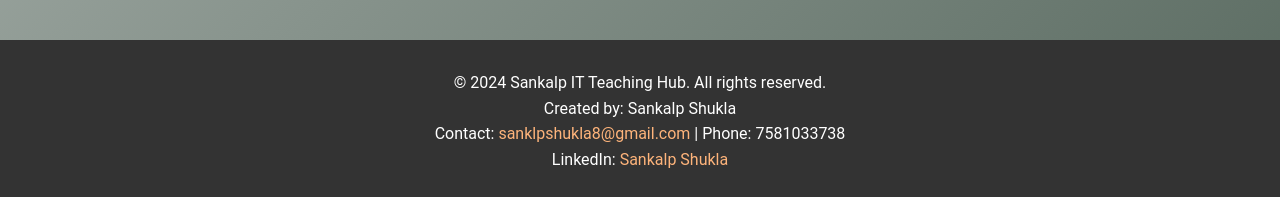
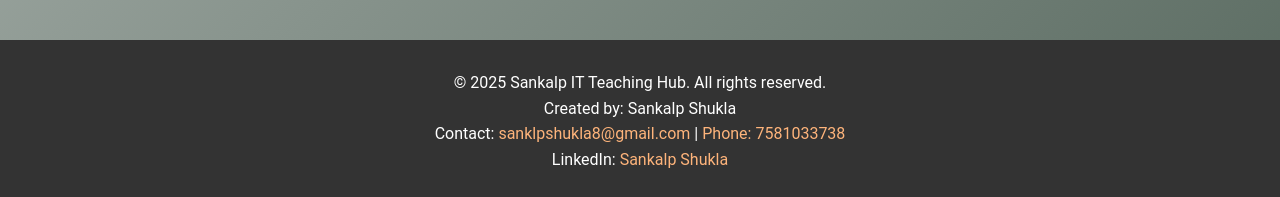
Before and after one commit to sankalp0607/codeInstituteWEB.github.io, a plain HTML site: page index.html in a window 1280 px wide. Shown: the part 2451-2648 px from the top of the page. Drawn offline with Linux system fonts and the light colour scheme.

Commit message:
Update index.html
save this change

```diff
--- a/index.html
+++ b/index.html
@@ -75,9 +75,9 @@
 
     <footer>
         <div class="footer-content">
-            <p>&copy; 2024 Sankalp IT Teaching Hub. All rights reserved.</p>
+            <p>&copy; 2025 Sankalp IT Teaching Hub. All rights reserved.</p>
             <p>Created by: Sankalp Shukla</p>
-            <p>Contact: <a href="mailto:sanklpshukla8@gmail.com">sanklpshukla8@gmail.com</a> | Phone: 7581033738</p>
+            <p>Contact: <a href="mailto:sanklpshukla8@gmail.com">sanklpshukla8@gmail.com</a> | <a href="tel:+917581033738">Phone: 7581033738</a></p>
             <p>LinkedIn: <a href="https://www.Linkedin.com/in/sankalp-shukla-298723263" target="_blank">Sankalp Shukla</a></p>
         </div>
     </footer>
```
